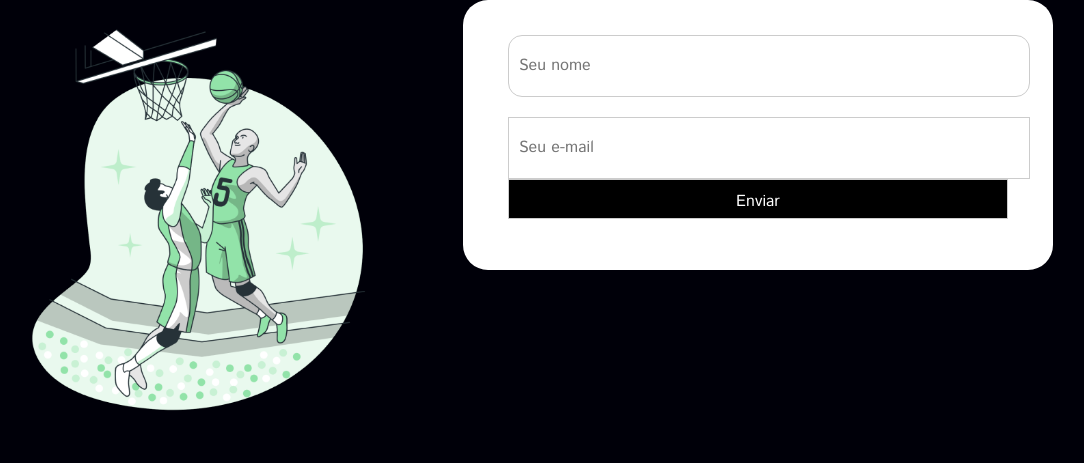
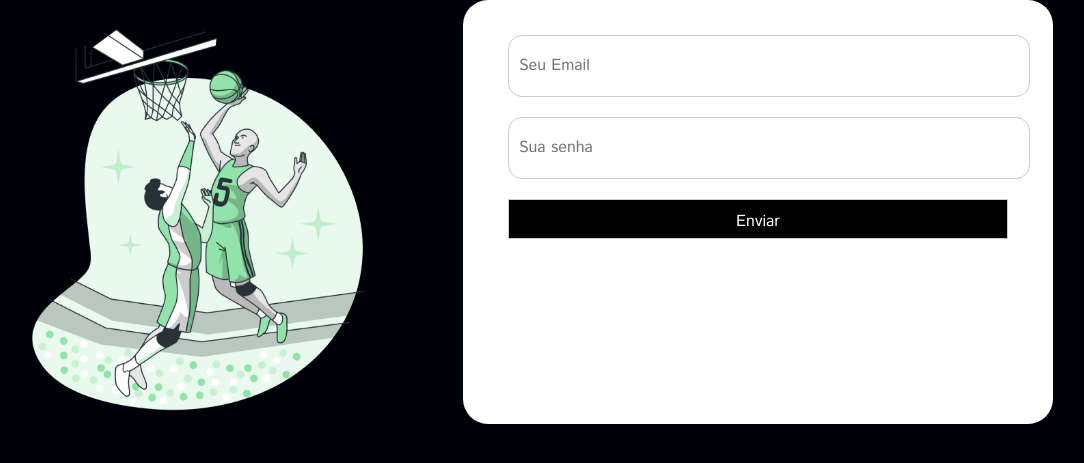
Before and after one commit to jjjor/Projeto-Integrador-SGCE, a Django app: page /login in a window 1280 px wide. Shown: the part 129-592 px from the top of the page, without its empty margins (137-1221 px from the left). Run offline with Django 4.2, Linux system fonts and the light colour scheme.

Commit message:
css_login

```diff
--- a/core/static/css/login.css
+++ b/core/static/css/login.css
@@ -10,13 +10,18 @@
 
 .form-login {
     width: 500px;
-    height: 200px;
     background-color: #fff;
     margin: 0 auto;
     padding: 35px 45px;
+    align-items: center;
   }
 
-  #nome{
+  #email{
+    border-radius: 14px;
+    margin-bottom: 20px;
+  }
+
+  #senha{
     border-radius: 14px;
     margin-bottom: 20px;
   }
--- a/core/templates/login.html
+++ b/core/templates/login.html
@@ -6,8 +6,8 @@
 <div class="container">
     <img id="img-basquete" src="{% static 'images/basketball.png'%}" alt="basquete">
     <form class="form-login" action="/processa-formulário" method="post">
-        <input id="nome" type="text" name="nome" placeholder="Seu nome">
-        <input id="email" type="email" name="email" placeholder="Seu e-mail">
+        <input id="email" type="text" name="email" placeholder="Seu Email">
+        <input id="senha" type="email" name="senha" placeholder="Sua senha">
         <input id="enviar" type="submit" value="Enviar">
     </form>
 </div>
```
